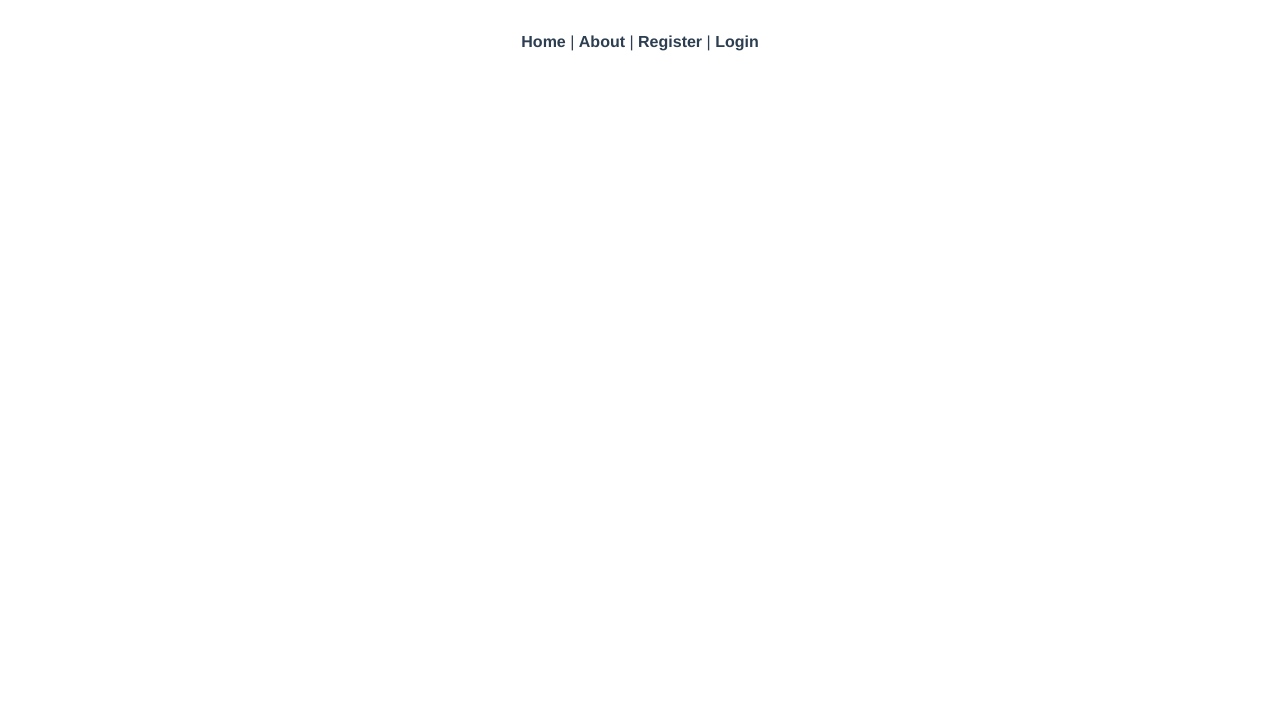
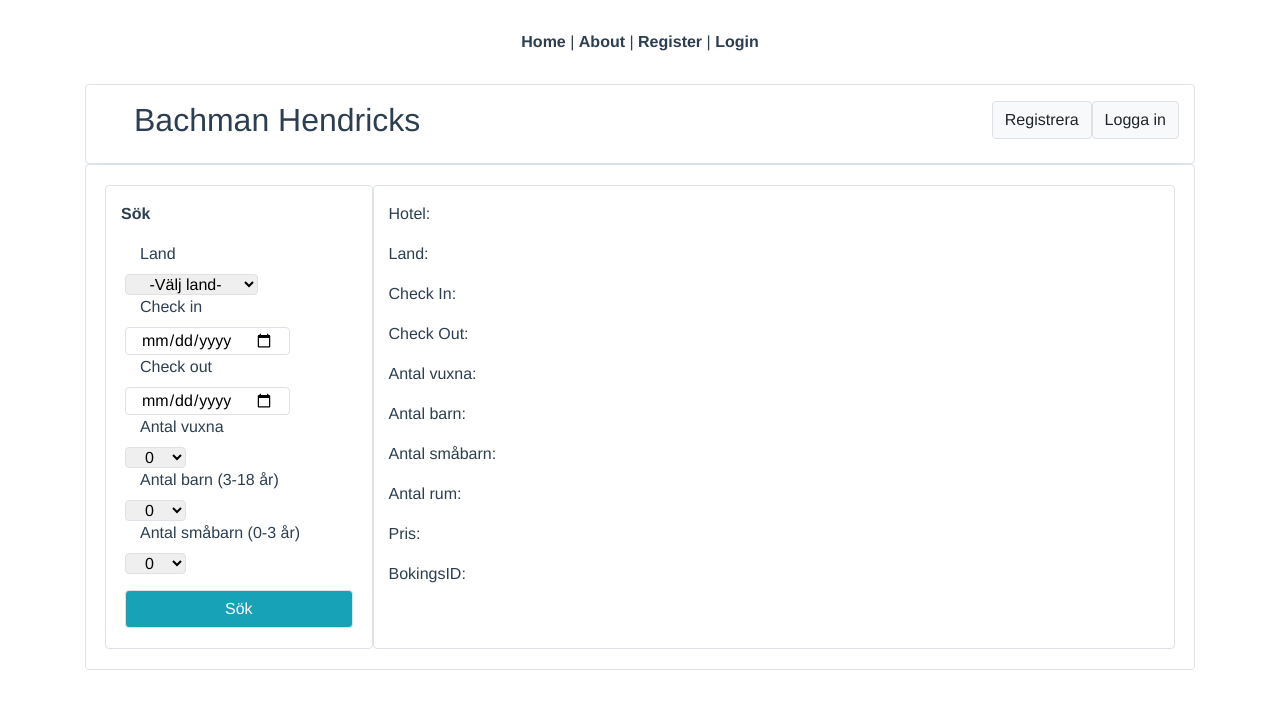
Before and after one commit to Dafali9012/Holidaymaker, a Vue app in the folder js-frontend/: page /hotelinfo in a window 1280 px wide. Shown: the top 708 px of the page. Built offline with nearby package versions, Linux system fonts and the light colour scheme.

Commit message:
hotelinfo init WIP

```diff
--- a/js-frontend/src/router/index.js
+++ b/js-frontend/src/router/index.js
@@ -5,6 +5,7 @@ import About from '../views/About.vue'
 import Register from '../views/Register.vue'
 import Login from '../views/Login.vue'
 import Confirmation from '../views/Confirmation.vue'
+import HotelInfo from '../views/HotelInfo.vue'
 
 
 Vue.use(VueRouter)
@@ -34,6 +35,11 @@ Vue.use(VueRouter)
     path: '/confirmation',
     name: 'Confirmation',
     component: Confirmation
+  },
+  {
+    path: '/hotelinfo',
+    name: 'HotelInfo',
+    component: HotelInfo
   }
 ]
 
--- a/js-frontend/src/views/Home.vue
+++ b/js-frontend/src/views/Home.vue
@@ -21,7 +21,7 @@
       <label class="col-2" for="enddate">Check out</label>
       <label class="col-1" for="adults">Antal vuxna</label>
       <label class="col-1.5" for="kids">Antal barn <br> (3-18 år)</label>
-      <label class="col-2" for="kids">Antal småbarn <br> (0-3 år)</label>
+      <label class="col-2" for="smallkids">Antal småbarn <br> (0-3 år)</label>
 
     </div>
       <div class="row m-2">
--- /dev/null
+++ b/js-frontend/src/views/HotelInfo.vue
@@ -0,0 +1,109 @@
+<template>
+  <div class="container align-items-center">
+    <div class="d-flex justify-content-between col border rounded py-3 pl-5 text-left">
+      <h2>Bachman Hendricks</h2>
+      <div>
+        <router-link to="/register">
+          <button type="button" class="btn btn-light border">Registrera</button>
+        </router-link>
+                <router-link to="/login">
+        <button type="button" class="btn btn-light border">Logga in</button>
+                </router-link>
+      </div>
+    </div>
+    <div class="container border rounded py-3 text-left">
+      <div class="row m-1">
+            <div class="col-3 border rounded py-3 text-left">
+            <p class="font-weight-bold">Sök</p>
+            <div class="row m-1">
+                <label class="col-12" for="country">Land</label>
+<select class="border rounded col-auto text-center" name="country" id="country">
+    <option value="">-Välj land-</option>
+    <option value="Frankrike">Frankrike</option>
+    <option value="Spanien">Spanien</option>
+    <option value="Luxemburg">Luxemburg</option>
+</select>
+      <label class="col-12" for="startdate">Check in</label>
+<input type="date" class="border rounded col-auto" name="startdate" placeholder="Check in"/>
+    <label class="col-12" for="enddate">Check out</label>
+            <input type="date" class="border rounded col-auto" name="enddate" placeholder="Check out"/>
+            <label class="col-12" for="adults">Antal vuxna</label>
+                <select class="border rounded col-auto" name="adults" id="adults">
+    <option value="0">0</option>
+    <option value="1">1</option>
+    <option value="2">2</option>
+    <option value="3">3</option>
+    <option value="4">4</option>
+    <option value="5">5</option>
+    <option value="6">6</option>
+    <option value="7">7</option>
+    <option value="8">8</option>
+    <option value="9">9</option>
+</select>
+<label class="col-12" for="kids">Antal barn (3-18 år)</label>
+    <select class="border rounded col-auto" name="kids" id="kids">
+    <option value="0">0</option>
+    <option value="1">1</option>
+    <option value="2">2</option>
+    <option value="3">3</option>
+    <option value="4">4</option>
+    <option value="5">5</option>
+    <option value="6">6</option>
+    <option value="7">7</option>
+    <option value="8">8</option>
+    <option value="9">9</option>
+</select>
+<label class="col-12" for="smallkids">Antal småbarn (0-3 år)</label>
+    <select class="border rounded col-auto" name="smallkids" id="smallkids">
+    <option value="0">0</option>
+    <option value="1">1</option>
+    <option value="2">2</option>
+    <option value="3">3</option>
+    <option value="4">4</option>
+    <option value="5">5</option>
+    <option value="6">6</option>
+    <option value="7">7</option>
+    <option value="8">8</option>
+    <option value="9">9</option>
+</select>
+<button type="submit" class="btn btn-info border col-12 mt-3">Sök</button>
+            </div>
+        </div>
+        <div class="col-9 border rounded py-3 text-left">
+            <div class="row">
+           <div class="col bookingContent">
+               <p>Hotel: {{hotel_name}}</p>
+               <p>Land: {{country_name}}</p>
+               <p>Check In: {{checkIn}}</p>
+               <p>Check Out: {{checkOut}}</p>
+               <p>Antal vuxna: {{adults}}</p>
+               <p>Antal barn: {{children}}</p>
+               <p>Antal småbarn: {{smallChildren}}</p>
+               <p>Antal rum: {{numberOfRooms}}</p>
+               <p>Pris: {{total_price}}</p>
+               <p>BokingsID: {{bookingID}}</p>
+            </div>
+            </div>
+        </div>
+    </div>
+          </div>
+  </div>
+</template>
+<script>
+export default {
+  data() {
+    return {
+    hotel_name: this.hotel_name,
+    country_name: this.country_name,
+    checkIn: this.checkIn,
+    checkOut: this.checkOut,
+    adults: this.adults,
+    children: this.children,
+    smallChildren: this.smallChildren,
+    numberOfRooms: this.numberOfRooms,
+    total_price: this.total_price,
+    bookingID: this.bookingID,
+  }
+}
+}
+</script>
```
